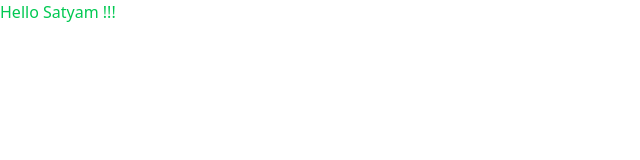
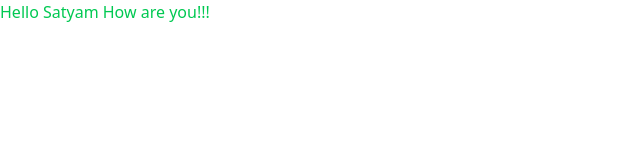
Before and after one commit to Satyambhardwaj59/Doctor-Appointment-Booking, a React (Vite) app in the folder frontend/: page / in a window 1280 px wide. Shown: the top 160 px of the page, without its empty margins (0-640 px from the left). Built offline with nearby package versions, Linux system fonts and the light colour scheme.

Commit message:
Update App.jsx

```diff
--- a/frontend/src/App.jsx
+++ b/frontend/src/App.jsx
@@ -3,7 +3,7 @@ import React from 'react'
 const App = () => {
   return (
     <div>
-      <h1 className='text-green-500'>Hello Satyam !!!</h1>
+      <h1 className='text-green-500'>Hello Satyam How are you!!!</h1>
     </div>
   )
 }
```
